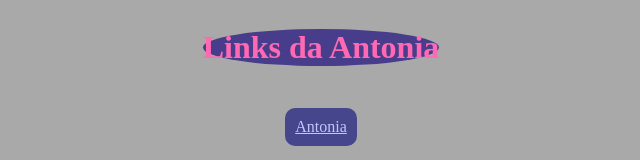
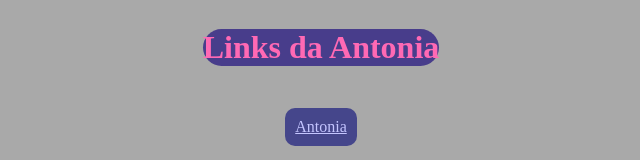
Before and after one commit to AdrianaPereira77/links, a plain HTML site: page index.html in a window 1280 px wide. Shown: the top 160 px of the page, without its empty margins (319-959 px from the left). Drawn offline with Linux system fonts and the light colour scheme.

Commit message:
criado mvp da página

```diff
--- a/style.css
+++ b/style.css
@@ -2,7 +2,7 @@ h1{
 color: hotpink;
 background-color: darkslateblue;
 text-align: center;
-border-radius: 50%;
+border-radius: 50px;
 }
 body{
     background-color: darkgrey;
```
